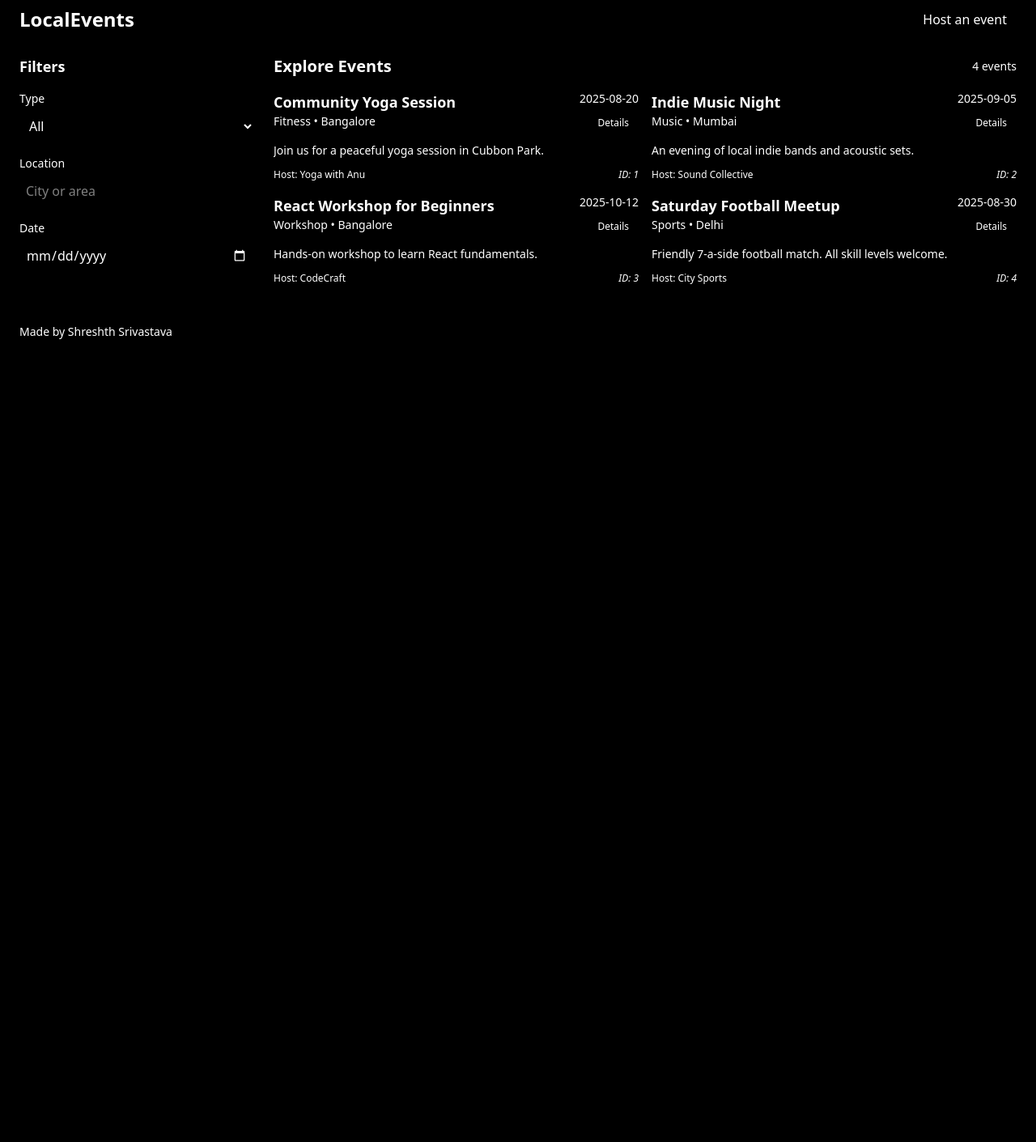
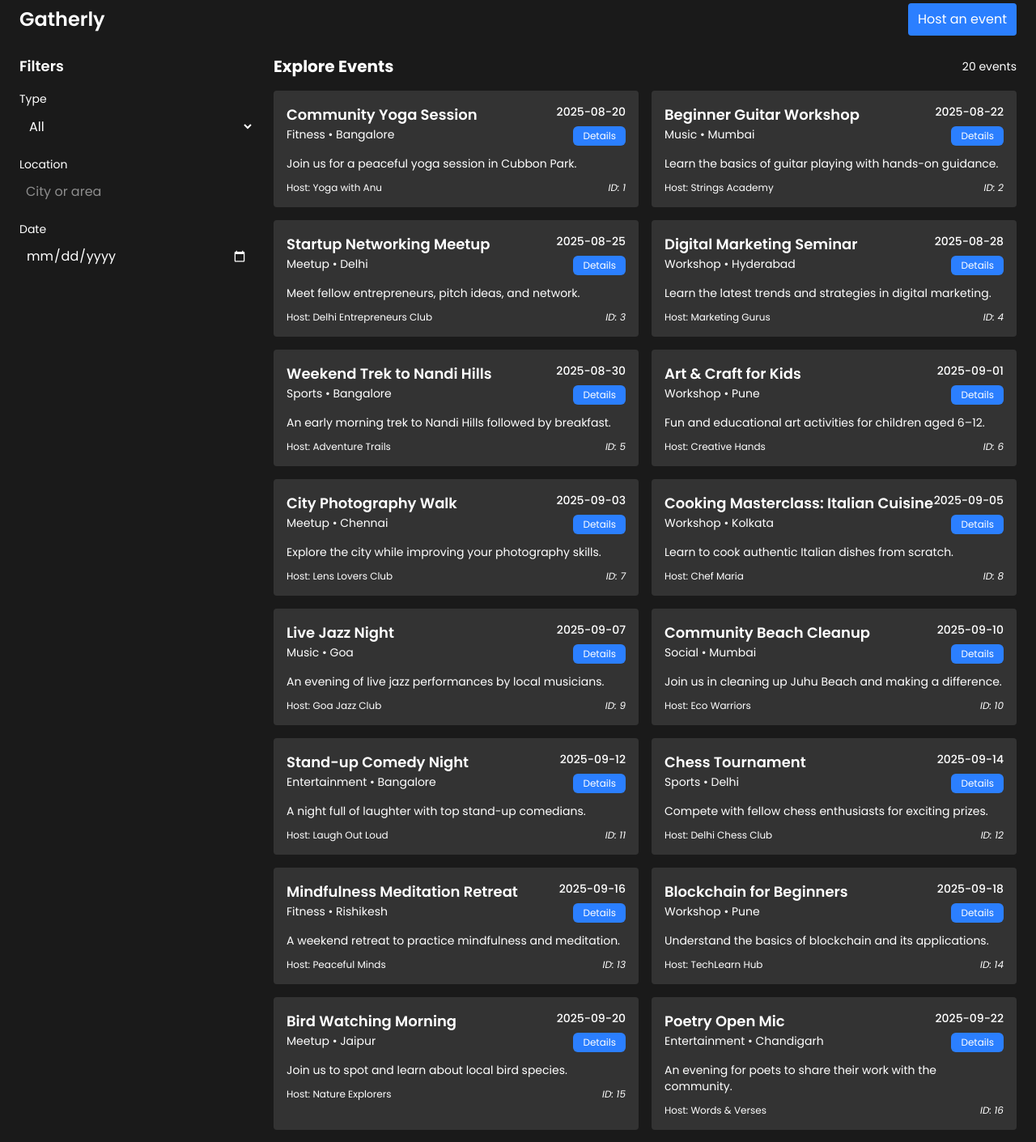
Before and after one commit to Shreshth-Srivastava/Gatherly, a React (Vite) app: page / in a window 1280 px wide. Shown: the part 20-1431 px from the top of the page at 81% size. Before the commit the page ends 800 px from the top, so only its background shows below. Built offline with nearby package versions, Linux system fonts and the light colour scheme; the HTML template or start-up script is replaced by a standard one.

Commit message:
Improving UI

```diff
--- a/index.html
+++ b/index.html
@@ -4,6 +4,9 @@
     <meta charset="UTF-8" />
     <link rel="icon" type="image/svg+xml" href="/vite.svg" />
     <meta name="viewport" content="width=device-width, initial-scale=1.0" />
+    <link rel="preconnect" href="https://fonts.googleapis.com">
+    <link rel="preconnect" href="https://fonts.gstatic.com" crossorigin>
+    <link href="https://fonts.googleapis.com/css2?family=Poppins:ital,wght@0,100;0,200;0,300;0,400;0,500;0,600;0,700;0,800;0,900;1,100;1,200;1,300;1,400;1,500;1,600;1,700;1,800;1,900&display=swap" rel="stylesheet">
     <title>Gatherly</title>
   </head>
   <body>
--- a/src/App.tsx
+++ b/src/App.tsx
@@ -16,12 +16,12 @@ export default function App() {
     <div className="min-h-screen p-6">
       <header className="flex items-center justify-between mb-6">
         <Link to="/" className="text-2xl font-semibold text-white">
-          LocalEvents
+          Gatherly
         </Link>
         <nav className="flex gap-3 items-center">
           <Link
             to="/create"
-            className="px-3 py-2 rounded-lg bg-accent/20 text-accent"
+            className="px-3 py-2 rounded bg-accent/20 text-accent bg-blue-500 hover:bg-blue-600 p-2"
           >
             Host an event
           </Link>
--- a/src/data/events.ts
+++ b/src/data/events.ts
@@ -4,7 +4,8 @@ export type EventType =
   | "Sports"
   | "Meetup"
   | "Fitness"
-  | "Other";
+  | "Social"
+  | "Entertainment";
 
 export interface EventItem {
   id: number;
@@ -28,29 +29,173 @@ export const EVENTS: EventItem[] = [
   },
   {
     id: 2,
-    title: "Indie Music Night",
+    title: "Beginner Guitar Workshop",
     type: "Music",
-    date: "2025-09-05",
+    date: "2025-08-22",
     location: "Mumbai",
-    host: "Sound Collective",
-    description: "An evening of local indie bands and acoustic sets.",
+    host: "Strings Academy",
+    description: "Learn the basics of guitar playing with hands-on guidance.",
   },
   {
     id: 3,
-    title: "React Workshop for Beginners",
-    type: "Workshop",
-    date: "2025-10-12",
-    location: "Bangalore",
-    host: "CodeCraft",
-    description: "Hands-on workshop to learn React fundamentals.",
+    title: "Startup Networking Meetup",
+    type: "Meetup",
+    date: "2025-08-25",
+    location: "Delhi",
+    host: "Delhi Entrepreneurs Club",
+    description: "Meet fellow entrepreneurs, pitch ideas, and network.",
   },
   {
     id: 4,
-    title: "Saturday Football Meetup",
+    title: "Digital Marketing Seminar",
+    type: "Workshop",
+    date: "2025-08-28",
+    location: "Hyderabad",
+    host: "Marketing Gurus",
+    description: "Learn the latest trends and strategies in digital marketing.",
+  },
+  {
+    id: 5,
+    title: "Weekend Trek to Nandi Hills",
     type: "Sports",
     date: "2025-08-30",
+    location: "Bangalore",
+    host: "Adventure Trails",
+    description: "An early morning trek to Nandi Hills followed by breakfast.",
+  },
+  {
+    id: 6,
+    title: "Art & Craft for Kids",
+    type: "Workshop",
+    date: "2025-09-01",
+    location: "Pune",
+    host: "Creative Hands",
+    description: "Fun and educational art activities for children aged 6–12.",
+  },
+  {
+    id: 7,
+    title: "City Photography Walk",
+    type: "Meetup",
+    date: "2025-09-03",
+    location: "Chennai",
+    host: "Lens Lovers Club",
+    description: "Explore the city while improving your photography skills.",
+  },
+  {
+    id: 8,
+    title: "Cooking Masterclass: Italian Cuisine",
+    type: "Workshop",
+    date: "2025-09-05",
+    location: "Kolkata",
+    host: "Chef Maria",
+    description: "Learn to cook authentic Italian dishes from scratch.",
+  },
+  {
+    id: 9,
+    title: "Live Jazz Night",
+    type: "Music",
+    date: "2025-09-07",
+    location: "Goa",
+    host: "Goa Jazz Club",
+    description: "An evening of live jazz performances by local musicians.",
+  },
+  {
+    id: 10,
+    title: "Community Beach Cleanup",
+    type: "Social",
+    date: "2025-09-10",
+    location: "Mumbai",
+    host: "Eco Warriors",
+    description: "Join us in cleaning up Juhu Beach and making a difference.",
+  },
+  {
+    id: 11,
+    title: "Stand-up Comedy Night",
+    type: "Entertainment",
+    date: "2025-09-12",
+    location: "Bangalore",
+    host: "Laugh Out Loud",
+    description: "A night full of laughter with top stand-up comedians.",
+  },
+  {
+    id: 12,
+    title: "Chess Tournament",
+    type: "Sports",
+    date: "2025-09-14",
     location: "Delhi",
-    host: "City Sports",
-    description: "Friendly 7-a-side football match. All skill levels welcome.",
+    host: "Delhi Chess Club",
+    description: "Compete with fellow chess enthusiasts for exciting prizes.",
+  },
+  {
+    id: 13,
+    title: "Mindfulness Meditation Retreat",
+    type: "Fitness",
+    date: "2025-09-16",
+    location: "Rishikesh",
+    host: "Peaceful Minds",
+    description: "A weekend retreat to practice mindfulness and meditation.",
+  },
+  {
+    id: 14,
+    title: "Blockchain for Beginners",
+    type: "Workshop",
+    date: "2025-09-18",
+    location: "Pune",
+    host: "TechLearn Hub",
+    description: "Understand the basics of blockchain and its applications.",
+  },
+  {
+    id: 15,
+    title: "Bird Watching Morning",
+    type: "Meetup",
+    date: "2025-09-20",
+    location: "Jaipur",
+    host: "Nature Explorers",
+    description: "Join us to spot and learn about local bird species.",
+  },
+  {
+    id: 16,
+    title: "Poetry Open Mic",
+    type: "Entertainment",
+    date: "2025-09-22",
+    location: "Chandigarh",
+    host: "Words & Verses",
+    description: "An evening for poets to share their work with the community.",
+  },
+  {
+    id: 17,
+    title: "DIY Home Gardening Workshop",
+    type: "Workshop",
+    date: "2025-09-24",
+    location: "Ahmedabad",
+    host: "Green Thumbs",
+    description: "Learn how to start and maintain your own home garden.",
+  },
+  {
+    id: 18,
+    title: "Marathon for Charity",
+    type: "Sports",
+    date: "2025-09-26",
+    location: "Kochi",
+    host: "Run for Cause",
+    description: "Participate in a marathon to raise funds for charity.",
+  },
+  {
+    id: 19,
+    title: "Language Exchange Meetup",
+    type: "Meetup",
+    date: "2025-09-28",
+    location: "Bangalore",
+    host: "Global Friends",
+    description: "Practice languages and make friends from different cultures.",
+  },
+  {
+    id: 20,
+    title: "Film Screening: Indie Shorts",
+    type: "Entertainment",
+    date: "2025-09-30",
+    location: "Mumbai",
+    host: "Cinephiles Club",
+    description: "An evening of short films by independent filmmakers.",
   },
 ];
--- a/src/index.css
+++ b/src/index.css
@@ -1,10 +1,16 @@
 @import "tailwindcss";
 
 :root {
-color-scheme: dark;
+  color-scheme: dark;
+  --light-black: hsl(0,0%,20%);
 }
 
-body{
-    background-color: black;
-    color: white;
+*{
+    transition: 0.5s cubic-bezier(0.165, 0.84, 0.44, 1);
 }
+
+body {
+  background-color: hsl(0, 0%, 10%);
+  color: white;
+  font-family: "Poppins";
+}
--- a/src/pages/CreateEvent.tsx
+++ b/src/pages/CreateEvent.tsx
@@ -1,31 +1,71 @@
-import React from "react";
-import { useForm } from "react-hook-form";
-import type { EventItem } from "../data/events";
-import { useNavigate } from "react-router-dom";
+// import React from 'react'
+import { useForm } from 'react-hook-form'
+import type { EventItem } from '../data/events'
+import { useNavigate } from 'react-router-dom'
 
-export default function CreateEvent({
-  onCreate,
-}: {
-  onCreate: (e: EventItem) => void;
-}) {
-  const {
-    register,
-    handleSubmit,
-    formState: { errors },
-  } = useForm<EventItem>();
-  const navigate = useNavigate();
+export default function CreateEvent({ onCreate }: { onCreate: (e: EventItem) => void }){
+  const { register, handleSubmit, formState: { errors } } = useForm<EventItem>()
+  const navigate = useNavigate()
 
   function onSubmit(data: any) {
-    onCreate({ ...data, id: Date.now() });
-    navigate("/");
+    onCreate({ ...data, id: Date.now() })
+    navigate('/')
   }
 
   return (
     <div className="card max-w-2xl">
       <h2 className="text-xl font-semibold mb-4">Host an Event</h2>
       <form onSubmit={handleSubmit(onSubmit)} className="space-y-4">
-        {/* form fields unchanged */}
+        <div>
+          <label className="block text-sm">Title</label>
+          <input {...register('title', { required: true, minLength: 5 })} className="mt-1 w-full rounded-lg bg-bg/50 p-2" />
+          {errors.title && <div className="text-xs text-red-400 mt-1">Title is required (min 5 chars)</div>}
+        </div>
+
+        <div>
+          <label className="block text-sm">Description</label>
+          <textarea {...register('description', { required: true, minLength: 10 })} className="mt-1 w-full rounded-lg bg-bg/50 p-2 h-28" />
+          {errors.description && <div className="text-xs text-red-400 mt-1">Description minimum 10 chars</div>}
+        </div>
+
+        <div className="grid grid-cols-3 gap-3">
+          <div>
+            <label className="block text-sm">Date</label>
+            <input {...register('date', { required: true })} type="date" className="mt-1 w-full rounded-lg bg-bg/50 p-2" />
+            {errors.date && <div className="text-xs text-red-400 mt-1">Date required</div>}
+          </div>
+
+          <div>
+            <label className="block text-sm">Location</label>
+            <input {...register('location', { required: true })} className="mt-1 w-full rounded-lg bg-bg/50 p-2" />
+            {errors.location && <div className="text-xs text-red-400 mt-1">Location required</div>}
+          </div>
+
+          <div>
+            <label className="block text-sm">Type</label>
+            <select {...register('type', { required: true }) as any} className="mt-1 w-full rounded-lg bg-bg/50 p-2">
+              <option value="Workshop">Workshop</option>
+              <option value="Music">Music</option>
+              <option value="Sports">Sports</option>
+              <option value="Meetup">Meetup</option>
+              <option value="Fitness">Fitness</option>
+              <option value="Other">Other</option>
+            </select>
+            {errors.type && <div className="text-xs text-red-400 mt-1">Type required</div>}
+          </div>
+        </div>
+
+        <div>
+          <label className="block text-sm">Host name</label>
+          <input {...register('host', { required: true })} className="mt-1 w-full rounded-lg bg-bg/50 p-2" />
+          {errors.host && <div className="text-xs text-red-400 mt-1">Host required</div>}
+        </div>
+
+        <div className="flex gap-3">
+          <button type="submit" className="px-4 py-2 rounded-lg bg-accent text-black font-semibold">Create Event</button>
+          <button type="button" onClick={() => navigate('/')} className="px-4 py-2 rounded-lg border">Cancel</button>
+        </div>
       </form>
     </div>
-  );
+  )
 }
--- a/src/pages/EventDetail.tsx
+++ b/src/pages/EventDetail.tsx
@@ -11,7 +11,7 @@ export default function EventDetail({ events }: { events: EventItem[] }) {
   if (!event) return <div className="card">Event not found</div>;
 
   return (
-    <div className="card max-w-3xl">
+    <div className="card py-4">
       <div className="flex items-start justify-between mb-4">
         <div>
           <h1 className="text-2xl font-bold">{event.title}</h1>
@@ -39,13 +39,13 @@ export default function EventDetail({ events }: { events: EventItem[] }) {
             setJoined(true);
             setTimeout(() => navigate(`/`), 1200);
           }}
-          className="px-4 py-2 rounded-lg bg-accent text-black font-semibold"
+          className="px-4 py-2 rounded-lg bg-accent font-semibold bg-green-600 hover:bg-green-700 cursor-pointer"
         >
           RSVP / Join
         </button>
         <button
           onClick={() => navigate("/")}
-          className="px-4 py-2 rounded-lg border border-white/10"
+          className="px-4 py-2 rounded-lg border border-white/10 cursor-pointer hover:border-white"
         >
           Back
         </button>
--- a/src/shared/EventCard.tsx
+++ b/src/shared/EventCard.tsx
@@ -4,7 +4,7 @@ import type { EventItem } from "../data/events";
 
 export default function EventCard({ event }: { event: EventItem }) {
   return (
-    <article className="card flex flex-col gap-3">
+    <article className="card flex flex-col gap-3 bg-[var(--light-black)] p-4 rounded">
       <div className="flex items-start justify-between">
         <div>
           <h3 className="text-lg font-semibold">{event.title}</h3>
@@ -16,7 +16,7 @@ export default function EventCard({ event }: { event: EventItem }) {
           <div className="font-medium">{event.date}</div>
           <Link
             to={`/event/${event.id}`}
-            className="mt-2 inline-block text-xs px-3 py-1 rounded-md bg-accent/20 text-accent"
+            className="mt-2 inline-block text-xs px-3 py-1 rounded-md bg-accent/20 text-accent bg-blue-500 hover:bg-blue-600"
           >
             Details
           </Link>
--- a/src/shared/Filters.tsx
+++ b/src/shared/Filters.tsx
@@ -7,7 +7,8 @@ const TYPES: EventType[] = [
   "Sports",
   "Meetup",
   "Fitness",
-  "Other",
+  "Social",
+  "Entertainment",
 ];
 
 export default function Filters({
@@ -27,7 +28,9 @@ export default function Filters({
           onChange={(e) => onTypeChange(e.target.value)}
           className="mt-1 w-full rounded-lg bg-bg/50 p-2"
         >
-          <option value="" className="bg-black">All</option>
+          <option value="" className="bg-black">
+            All
+          </option>
           {TYPES.map((t) => (
             <option key={t} value={t} className="bg-black">
               {t}
```
